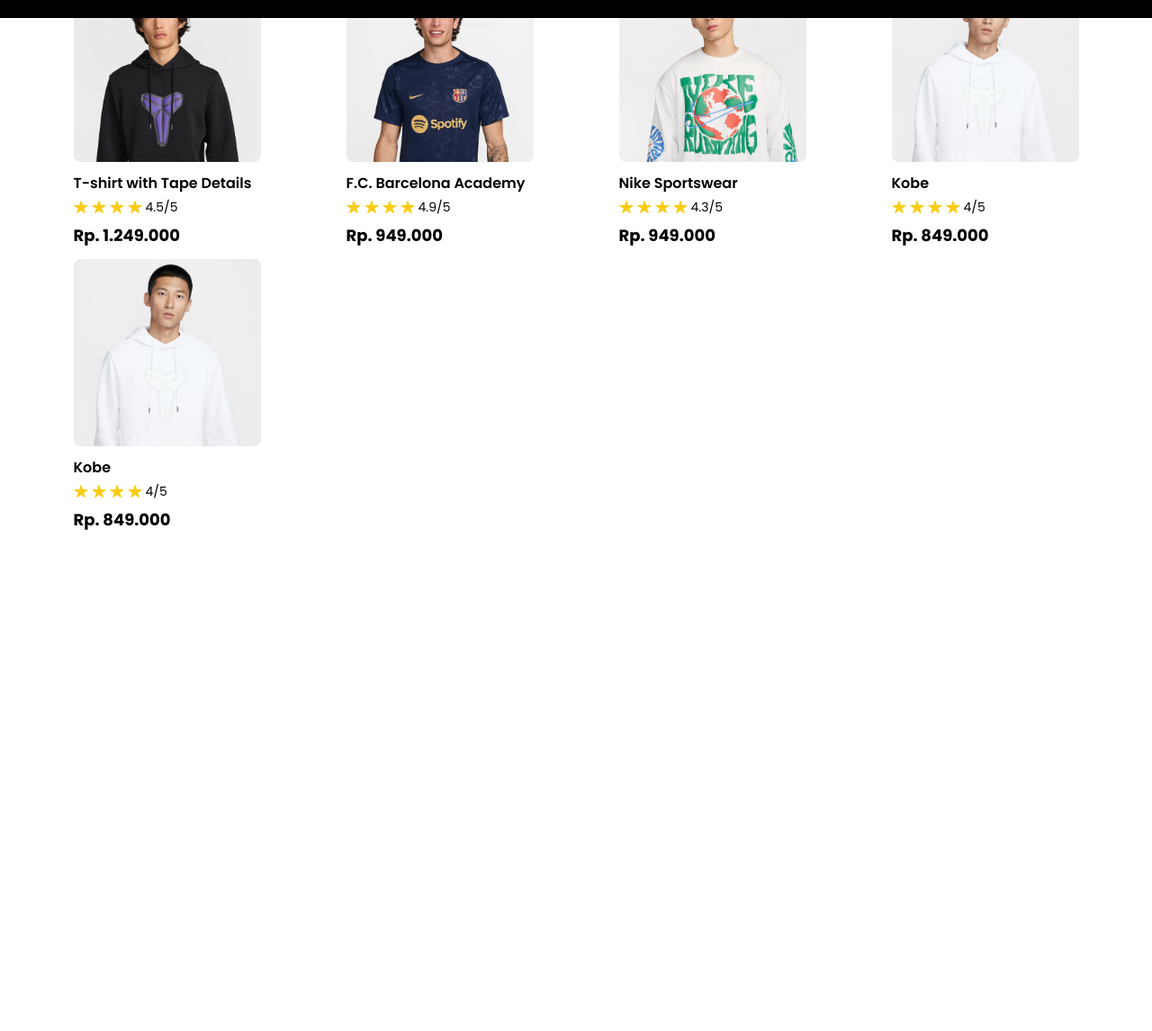
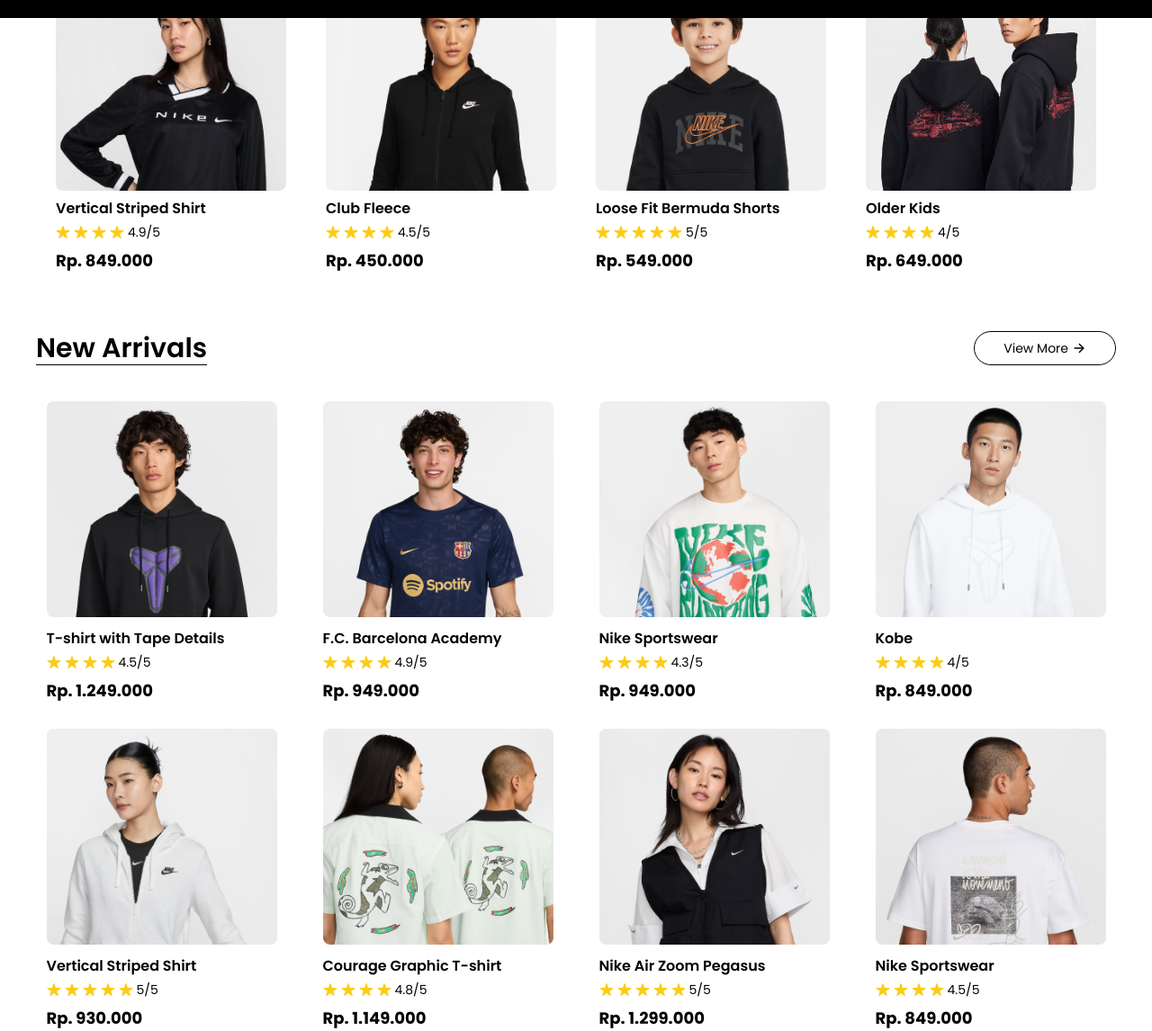
Before and after one commit to ayuarista/stylist, a website: page src/index.html in a window 1280 px wide. Shown: the part 860-2006 px from the top of the page at 90% size. Before the commit the page ends 1452 px from the top, so only its background shows below. Drawn offline with nearby package versions, Linux system fonts and the light colour scheme; a web font is replaced by a local one.

Commit message:
add best seller

```diff
--- a/src/index.html
+++ b/src/index.html
@@ -74,11 +74,11 @@
             </div>
             <div class="border-r border-gray-300 p-2">
               <h1 class="font-bold text-3xl">3.000+</h1>
-              <p class="text-gray-300 text-base">High-Quality Products</p>
+              <p class="text-gray-300 text-sm">High-Quality Products</p>
             </div>
             <div class="p-2">
               <h1 class="font-bold text-3xl">10.000+</h1>
-              <p class="text-gray-300 text-base">Happy Customers</p>
+              <p class="text-gray-300 text-sm">Happy Customers</p>
             </div>
           </div>
         </div>
@@ -106,11 +106,10 @@
         </div>
       </div>
     </section>
-
-    <!-- Home -->
+    <!-- Best Seller -->
     <section class="mt-16 mx-10">
       <div class="flex items-center justify-between">
-        <h1 class="text-3xl font-semibold">New Arrivals</h1>
+        <h1 class="text-3xl font-semibold border-b border-black">Best Seller</h1>
         <div
           class="flex items-center gap-1 border border-black px-8 py-2 rounded-full"
         >
@@ -119,11 +118,47 @@
         </div>
       </div>
       <div class="mt-10">
-        <div x-data="productData()">
-          <div class="grid grid-cols-4 place-items-center gap-3">
+        <div x-data="productBestSeller()">
+          <div class="grid grid-cols-4 place-items-center">
+            <template x-for="product in products" :key="product.id">
+            <div>
+              <div class="w-64 h-60 rounded-lg overflow-hidden">
+                <img :src="product.image" alt="" class="w-full bg-cover">
+              </div>
+              <div>
+                <h1 class="font-semibold mt-2" x-text="product.name"></h1>
+                <div class="flex items-center mt-1 gap-1">
+                  <template x-for="star in Math.floor(product.rating)">
+                    <ion-icon name="star" class="text-yellow-400"></ion-icon>
+                  </template>
+                  <p x-text="product.rating + '/5'" class="text-sm"></p>
+                </div>
+                <h1 class="font-bold text-lg mt-2" x-text="product.price"></h1>
+              </div>
+            </div>
+            </template>
+          </div>
+          </div>
+      </div>
+    </section>
+
+    <!-- New Arrival -->
+    <section class="mt-16 mx-10">
+      <div class="flex items-center justify-between">
+        <h1 class="text-3xl font-semibold border-b border-black">New Arrivals</h1>
+        <div
+          class="flex items-center gap-1 border border-black px-8 py-2 rounded-full"
+        >
+          <a href="" class="text-sm">View More</a>
+          <ion-icon name="arrow-forward-outline"></ion-icon>
+        </div>
+      </div>
+      <div class="mt-10">
+        <div x-data="productNewArrival()">
+          <div class="grid grid-cols-4 place-items-center gap-7">
             <template x-for="product in products" :key="product.id">
               <div>
-                <div class="bg-item w-52 h-52 overflow-hidden rounded-lg">
+                <div class="bg-item w-64 h-60 overflow-hidden rounded-lg">
                   <img :src="product.image" alt="" class="w-full bg-cover">
                 </div>
                 <div>
--- a/src/script.js
+++ b/src/script.js
@@ -1,6 +1,6 @@
-function productData(){
-    return{
-        products:[
+function productNewArrival() {
+  return {
+    products: [
       {
         id: 1,
         image: "./assets/new arrival/new1.png",
@@ -13,29 +13,85 @@
         image: "./assets/new arrival/new2.png",
         name: "F.C. Barcelona Academy ",
         rating: 4.9,
-                price: "Rp. 949.000"
+        price: "Rp. 949.000",
       },
       {
         id: 3,
         image: "./assets/new arrival/new3.png",
         name: "Nike Sportswear",
         rating: 4.3,
-                price: "Rp. 949.000"
+        price: "Rp. 949.000",
       },
       {
         id: 4,
         image: "./assets/new arrival/new4.png",
         name: "Kobe",
         rating: 4,
-                price: "Rp. 849.000"
+        price: "Rp. 849.000",
       },
       {
         id: 5,
-                image: "./assets/new arrival/new4.png",
-                name: "Kobe",
+        image: "./assets/new arrival/new5.png",
+        name: "Vertical Striped Shirt",
+        rating: 5,
+        price: "Rp. 930.000",
+      },
+      {
+        id: 6,
+        image: "./assets/new arrival/new6.png",
+        name: "Courage Graphic T-shirt",
+        rating: 4.8,
+        price: "Rp. 1.149.000",
+      },
+      {
+        id: 7,
+        image: "./assets/new arrival/new7.png",
+        name: "Nike Air Zoom Pegasus",
+        rating: 5,
+        price: "Rp. 1.299.000",
+      },
+      {
+        id: 8,
+        image: "./assets/new arrival/new8.png",
+        name: "Nike Sportswear",
+        rating: 4.5,
+        price: "Rp. 849.000",
+      },
+    ],
+  };
+}
+
+function productBestSeller(){
+    return{
+        products: [
+            {
+                id: 1,
+                image: "./assets/best seller/best1.png",
+                name: "Vertical Striped Shirt",
+                rating: 4.9,
+                price: "Rp. 849.000",
+            },
+            {
+                id: 2,
+                image: "./assets/best seller/best2.png",
+                name: "Club Fleece",
+                rating: 4.5,
+                price: "Rp. 450.000",
+            },
+            {
+                id: 3,
+                image: "./assets/best seller/best3.png",
+                name: "Loose Fit Bermuda Shorts",
+                rating: 5,
+                price: "Rp. 549.000",
+            },
+            {
+                id: 4,
+                image: "./assets/hero/hero2.png",
+                name: "Older Kids",
                 rating: 4,
-                price: "Rp. 849.000"
-            },
+                price: "Rp. 649.000",
+            }
         ]
     }
 }
```
Also changed, not shown: dist/output.css, src/assets/best seller/best1.png (added), src/assets/best seller/best2.png (added), src/assets/best seller/best3.png (added), src/assets/best seller/best4.png (added), src/assets/new arrival/new5.png (added), src/assets/new arrival/new6.png (added), src/assets/new arrival/new7.png (added), src/assets/new arrival/new8.png (added). Lines whose indentation alone changed are shown as unchanged.
